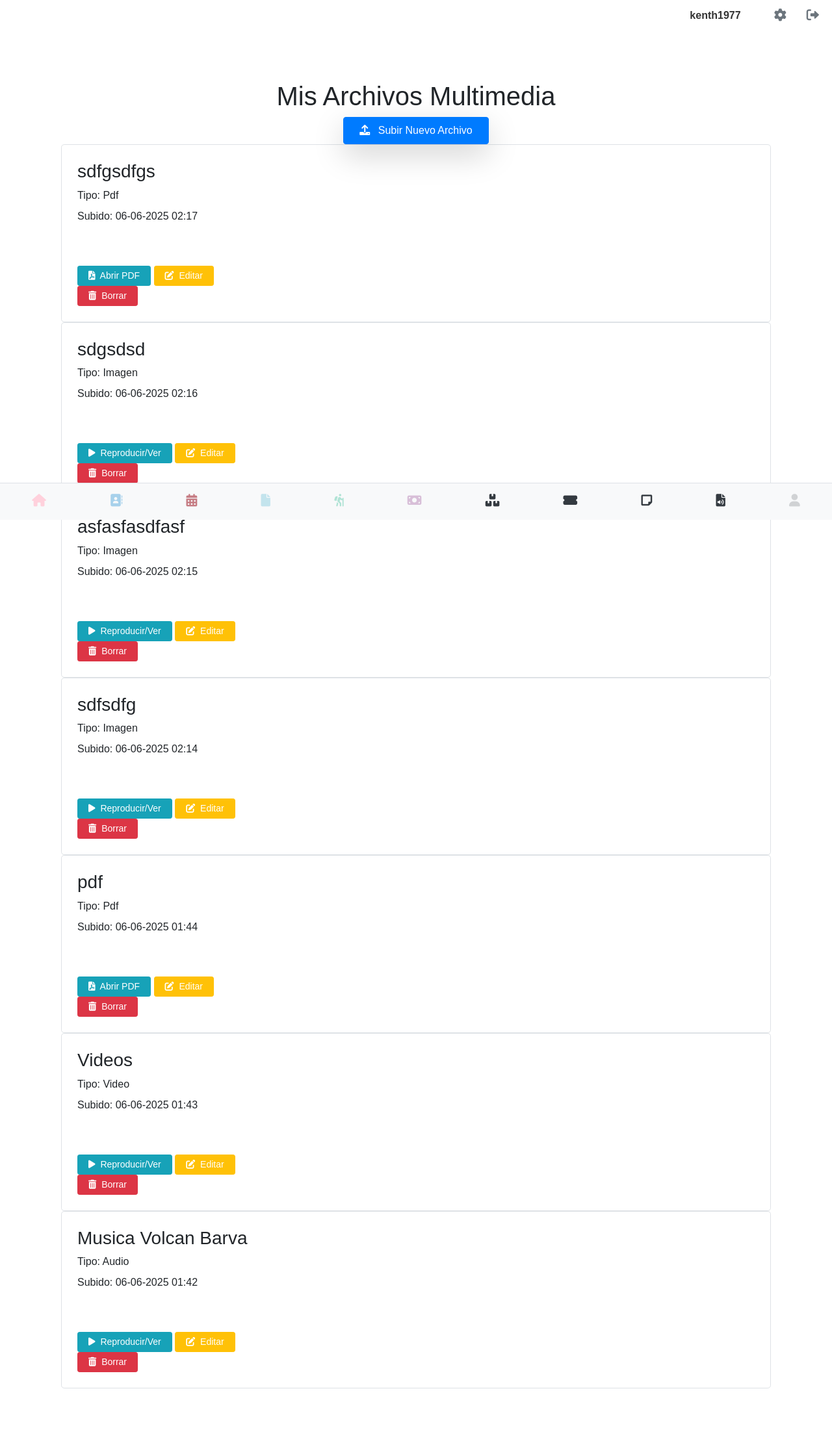
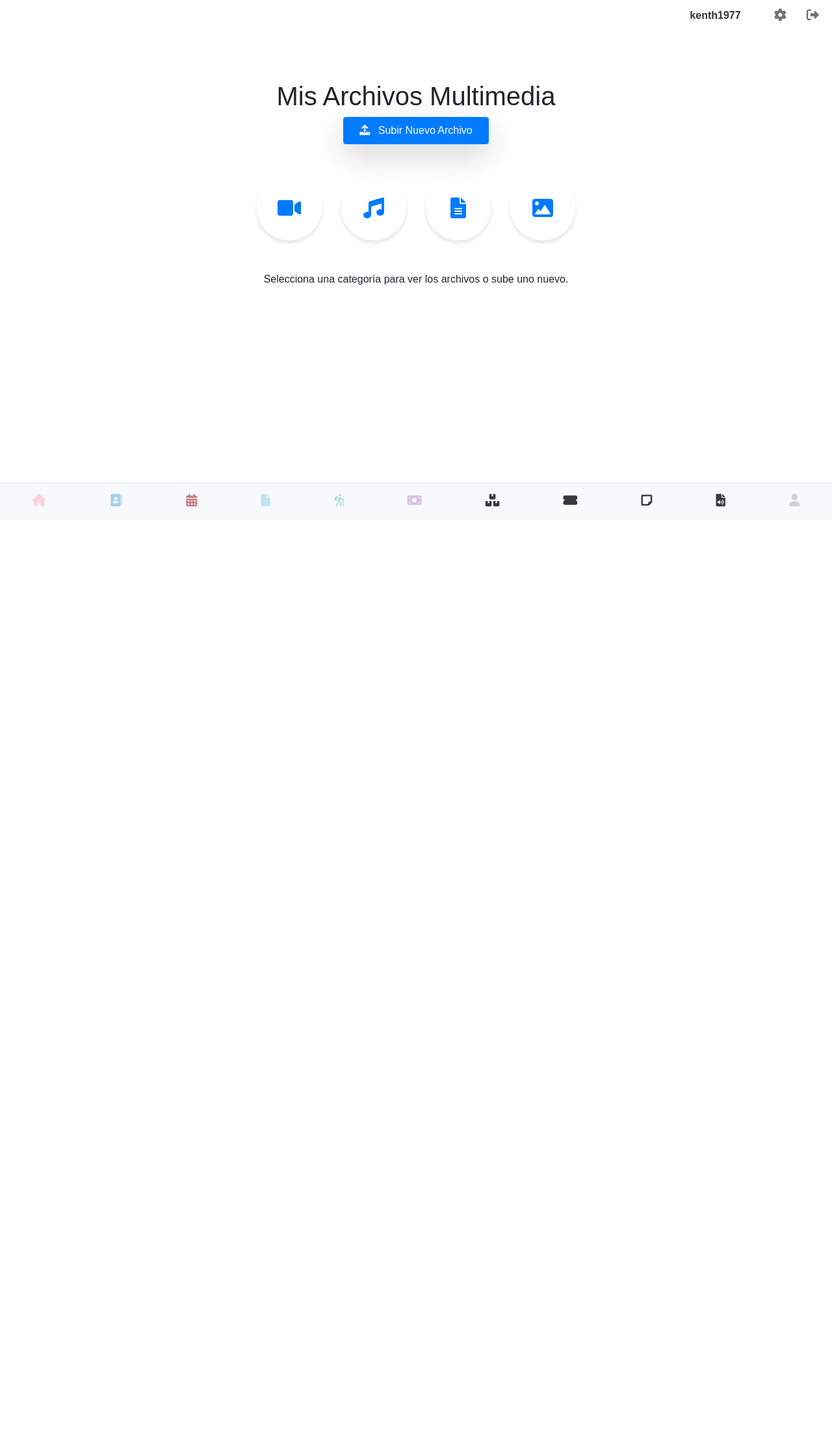
Before and after one commit to kerm1977/miniapp, a Flask app: page /player/ver_archivos in a window 1280 px wide. Shown: the whole page at 65% size. After the commit the page ends 780 px from the top, so only its background shows below. Run offline with Flask 3, Linux system fonts and the light colour scheme; a user stored in the database is signed in; some libraries are stand-ins or nearby versions.

Commit message:
ya permite subir archivos mp3, pdf, mp4 iconos correctos

```diff
--- a/templates/ver_archivos.html
+++ b/templates/ver_archivos.html
@@ -4,17 +4,104 @@
 <title>Mis Archivos Multimedia</title>
 <link rel="stylesheet" href="{{ url_for('static', filename='css/estilos.css') }}">
 <link rel="stylesheet" href="https://cdnjs.cloudflare.com/ajax/libs/font-awesome/6.0.0-beta3/css/all.min.css">
+<script src="https://cdn.jsdelivr.net/npm/sweetalert2@11"></script>
+<style>
+    /* Estilo para los botones redondos de categoría */
+    .category-button {
+        width: 100px; /* Ancho fijo para hacerlos cuadrados */
+        height: 100px; /* Alto fijo para hacerlos cuadrados */
+        border-radius: 50%; /* Esto los hace redondos */
+        display: flex;
+        flex-direction: column; /* Icono y texto apilados */
+        justify-content: center; /* Centra verticalmente */
+        align-items: center; /* Centra horizontalmente */
+        text-align: center;
+        transition: transform 0.3s ease, box-shadow 0.3s ease;
+        box-shadow: 0 4px 6px rgba(0, 0, 0, 0.1); /* Sombra sutil */
+        text-decoration: none; /* Asegura que no tenga subrayado */
+        padding: 0; /* Aseguramos que no haya padding que afecte el centrado */
+        line-height: 1; /* Ayuda a que el icono y el texto estén juntos */
+        /* Aseguramos que el contenido esté centrado verticalmente */
+        display: flex;
+        flex-direction: column;
+        justify-content: center;
+        align-items: center;
+    }
+
+    .icons_archivos{
+        margin-top: 2px;
+    }
+
+    .category-button:hover {
+        transform: translateY(-3px) scale(1.05); /* Pequeño levantamiento y agrandamiento al pasar el mouse */
+        text-decoration: none; /* Asegura que no tenga subrayado */
+    }
+    .category-button i {
+        margin-bottom: 0.1rem; /* Reducido para un centrado más compacto */
+        line-height: 1; /* Asegura que el icono no tenga espacio vertical extra */
+        display: block; /* Asegura que el icono sea un bloque para centrar mejor */
+        width: 100%; /* Ocupa el ancho completo para centrado de texto */
+    }
+    .category-button span {
+        font-size: 0.875rem; /* text-sm de Tailwind */
+        font-weight: 600; /* font-semibold de Tailwind */
+        color: white; /* El texto sigue siendo blanco para contraste con el botón */
+        line-height: 1.2; /* Ajustado ligeramente para el texto */
+        padding: 0; /* Aseguramos que no haya padding que afecte el centrado */
+        display: block; /* Asegura que el span sea un bloque para centrar mejor */
+        width: 100%; /* Ocupa el ancho completo para centrado de texto */
+    }
+
+    /* Ajustes para el contenedor de los botones de categoría (Bootstrap) */
+    .category-buttons-container {
+        display: flex;
+        flex-wrap: wrap; /* Permite que los elementos se envuelvan a la siguiente línea */
+        justify-content: center; /* Centra los botones horizontalmente */
+        gap: 1.5rem; /* Espacio entre los botones, equivalente a g-4 en Bootstrap */
+    }
+</style>
 {% endblock %}
 
 {% block content %}
 <div class="container mx-auto p-4 md:p-8">
     <h1 class="text-3xl font-bold text-center mb-8 text-gray-800">Mis Archivos Multimedia</h1>
 
-    <div class="mb-6 text-center">
-        <a href="{{ url_for('player.subir_archivo') }}" class="btn btn-primary bg-blue-500 hover:bg-blue-700 text-white font-bold py-2 px-4 rounded-full shadow-lg transition duration-300 ease-in-out transform hover:scale-105">
+    <div class="mb-8 text-center">
+        <a href="{{ url_for('player.subir_archivo') }}" class="btn btn-primary bg-blue-500 hover:bg-blue-700 text-white font-bold py-2 px-4 rounded-full shadow-lg transition duration-300 ease-in-out transform hover:scale-105 flex items-center justify-center mx-auto" style="width: auto;">
             <i class="fas fa-upload mr-2"></i> Subir Nuevo Archivo
         </a>
     </div>
+
+    {# Contenedor para los botones de categoría con clases de Bootstrap #}
+    <div class="container my-5"> {# Usamos container de Bootstrap para centrado y padding #}
+        <div class="row justify-content-center g-4"> {# row y justify-content-center para centrado horizontal, g-4 para gap #}
+            <div class="col-auto"> {# col-auto para que la columna se ajuste al contenido #}
+                <a href="{{ url_for('player.archivos_detail', tipo='video') }}" class="category-button bg-green-300 hover:bg-green-400">
+                    <i class="icons_archivos fas fa-video fa-2x text-green-800"></i>
+                <!--     <spans>Videos</span> -->
+                </a>
+            </div>
+            <div class="col-auto">
+                <a href="{{ url_for('player.archivos_detail', tipo='audio') }}" class="category-button bg-purple-300 hover:bg-purple-400">
+                    <i class="icons_archivos fas fa-music fa-2x text-purple-800"></i>
+                   <!--  <spans>Música</span> -->
+                </a>
+            </div>
+            <div class="col-auto">
+                <a href="{{ url_for('player.archivos_detail', tipo='documentos') }}" class="category-button bg-orange-300 hover:bg-orange-400">
+                    <i class="icons_archivos fas fa-file-alt fa-2x text-orange-800"></i>
+                   <!--  <spans>Documentos</span> -->
+                </a>
+            </div>
+            <div class="col-auto">
+                <a href="{{ url_for('player.archivos_detail', tipo='imagen') }}" class="category-button bg-indigo-300 hover:bg-indigo-400">
+                    <i class="icons_archivos fas fa-image fa-2x text-indigo-800"></i>
+                <!--     <spans>Imágenes</span> -->
+                </a>
+            </div>
+        </div>
+    </div>
+    {# Fin del contenedor de los botones de categoría #}
 
     {% with messages = get_flashed_messages(with_categories=true) %}
         {% if messages %}
@@ -33,46 +120,7 @@
     {% endwith %}
 
     <div class="bg-white shadow-xl rounded-lg p-6">
-        {% if archivos %}
-            <div class="grid grid-cols-1 md:grid-cols-2 lg:grid-cols-3 xl:grid-cols-4 gap-6">
-                {% for archivo in archivos %}
-                <div class="border rounded-lg overflow-hidden shadow-md flex flex-col h-full transform transition duration-200 hover:scale-105">
-                    <div class="p-4 flex-grow">
-                        <h3 class="text-xl font-semibold mb-2 text-gray-700 truncate" title="{{ archivo.nombre_archivo }}">
-                            {{ archivo.nombre_archivo }}
-                        </h3>
-                        <p class="text-sm text-gray-500 mb-2">Tipo: <span class="font-medium">{{ archivo.tipo_archivo.capitalize() }}</span></p>
-                        <p class="text-sm text-gray-500">Subido: {{ archivo.fecha_subida.strftime('%d-%m-%Y %H:%M') }}</p>
-                    </div>
-                    <div class="p-4 bg-gray-50 border-t flex flex-wrap justify-center items-center gap-2">
-                        {% if archivo.tipo_archivo in ['audio', 'video', 'imagen'] %}
-                            <a href="{{ url_for('player.play_media', id=archivo.id) }}" target="_blank" class="btn btn-sm btn-info bg-blue-500 hover:bg-blue-600 text-white py-1 px-3 rounded-full flex items-center">
-                                <i class="fas fa-play mr-1"></i> Reproducir/Ver
-                            </a>
-                        {% elif archivo.tipo_archivo == 'pdf' %}
-                            <a href="{{ url_for('player.abrir_pdf', id=archivo.id) }}" target="_blank" class="btn btn-sm btn-info bg-red-500 hover:bg-red-600 text-white py-1 px-3 rounded-full flex items-center">
-                                <i class="fas fa-file-pdf mr-1"></i> Abrir PDF
-                            </a>
-                        {% else %}
-                            <span class="text-gray-500 text-sm">No reproducible/visible</span>
-                        {% endif %}
-
-                        <a href="{{ url_for('player.editar_archivo', id=archivo.id) }}" class="btn btn-sm btn-warning bg-yellow-500 hover:bg-yellow-600 text-white py-1 px-3 rounded-full flex items-center">
-                            <i class="fas fa-edit mr-1"></i> Editar
-                        </a>
-                        <form action="{{ url_for('player.borrar_archivo', id=archivo.id) }}" method="POST" onsubmit="return confirm('¿Estás seguro de que quieres borrar este archivo? Esta acción es irreversible.');" class="inline">
-                            <input type="hidden" name="csrf_token" value="{{ generate_csrf() }}"/> {# CAMBIO AQUÍ: Usar generate_csrf() #}
-                            <button type="submit" class="btn btn-sm btn-danger bg-red-500 hover:bg-red-600 text-white py-1 px-3 rounded-full flex items-center">
-                                <i class="fas fa-trash-alt mr-1"></i> Borrar
-                            </button>
-                        </form>
-                    </div>
-                </div>
-                {% endfor %}
-            </div>
-        {% else %}
-            <p class="text-center text-gray-600 text-lg">No tienes archivos multimedia subidos aún.</p>
-        {% endif %}
+        <p class="text-center text-gray-600 text-lg">Selecciona una categoría para ver los archivos o sube uno nuevo.</p>
     </div>
 </div>
 {% endblock %}
```
Also changed, not shown: player.py (+31 -20 lines), templates/archivos_detail.html (added, +98 -0 lines), instance/db.db, static/uploads/Rifa_asdfasdf.jpg (added), static/uploads/Rifa_hdfghdfhfdfgh.png (added), static/uploads/portada_titulo.jpg (deleted), 1 other file.
